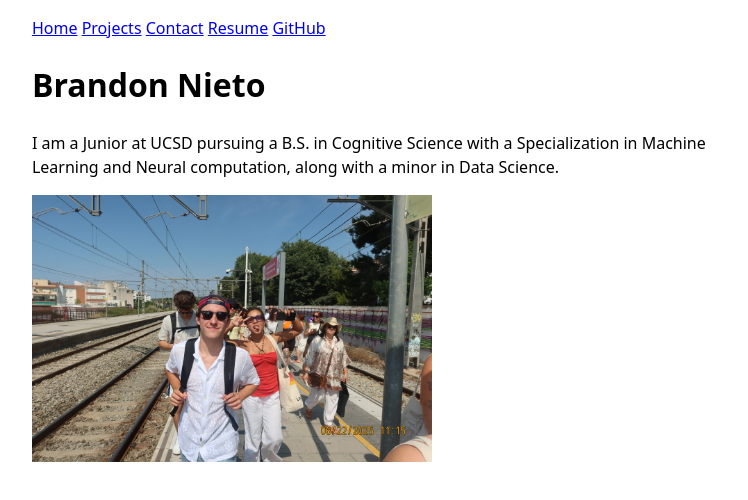
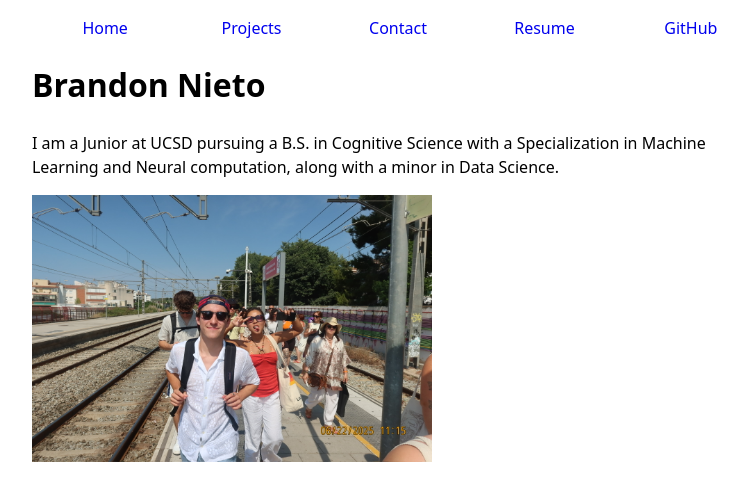
Before and after one commit to bdognieto/portfolio, a plain HTML site: page index.html in a window 1280 px wide. Shown: the whole page, without its empty margins (242-990 px from the left). Drawn offline with Linux system fonts and the light colour scheme.

Commit message:
styling nav bar

```diff
--- a/index.html
+++ b/index.html
@@ -8,7 +8,7 @@
 </head>
 <body>
     <nav>
-        <a href="index.html">Home</a>
+        <a href="index.html" class="current">Home</a>
         <a href="projects/index.html">Projects</a>
         <a href="contact/index.html">Contact</a>
         <a href="resume/index.html">Resume</a>
--- a/style.css
+++ b/style.css
@@ -8,3 +8,11 @@ body {
   margin: 0 auto;
   padding: 1rem;
 }
+nav {
+  display: flex;
+}
+nav a {
+  flex: 1;
+  text-align: center;
+  text-decoration: none;
+}
```
